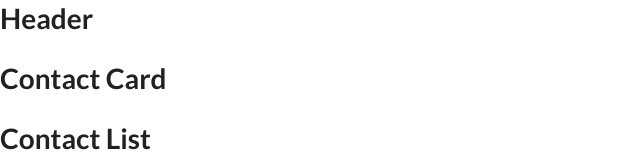
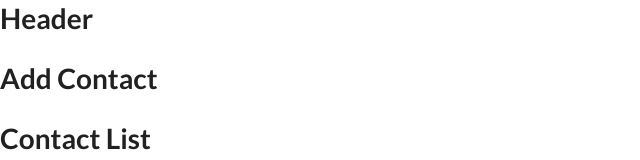
Before and after one commit to razarauf/ContactsApp, a React (Create React App) app: page / in a window 1280 px wide. Shown: the top 160 px of the page, without its empty margins (0-640 px from the left). Built offline with nearby package versions, Linux system fonts and the light colour scheme.

Commit message:
references AddContact in App.js

```diff
--- a/src/components/App.js
+++ b/src/components/App.js
@@ -3,14 +3,14 @@ import './App.css';
 import React from "react";
 
 import Header from "./Header";
-import ContactCard from "./ContactCard";
+import AddContact from "./AddContact";
 import ContactList from "./ContactList";
 
 function App() {
   return (
     <>
       <Header/>
-      <ContactCard/>
+      <AddContact/>
       <ContactList/>
     </>
   );
```
